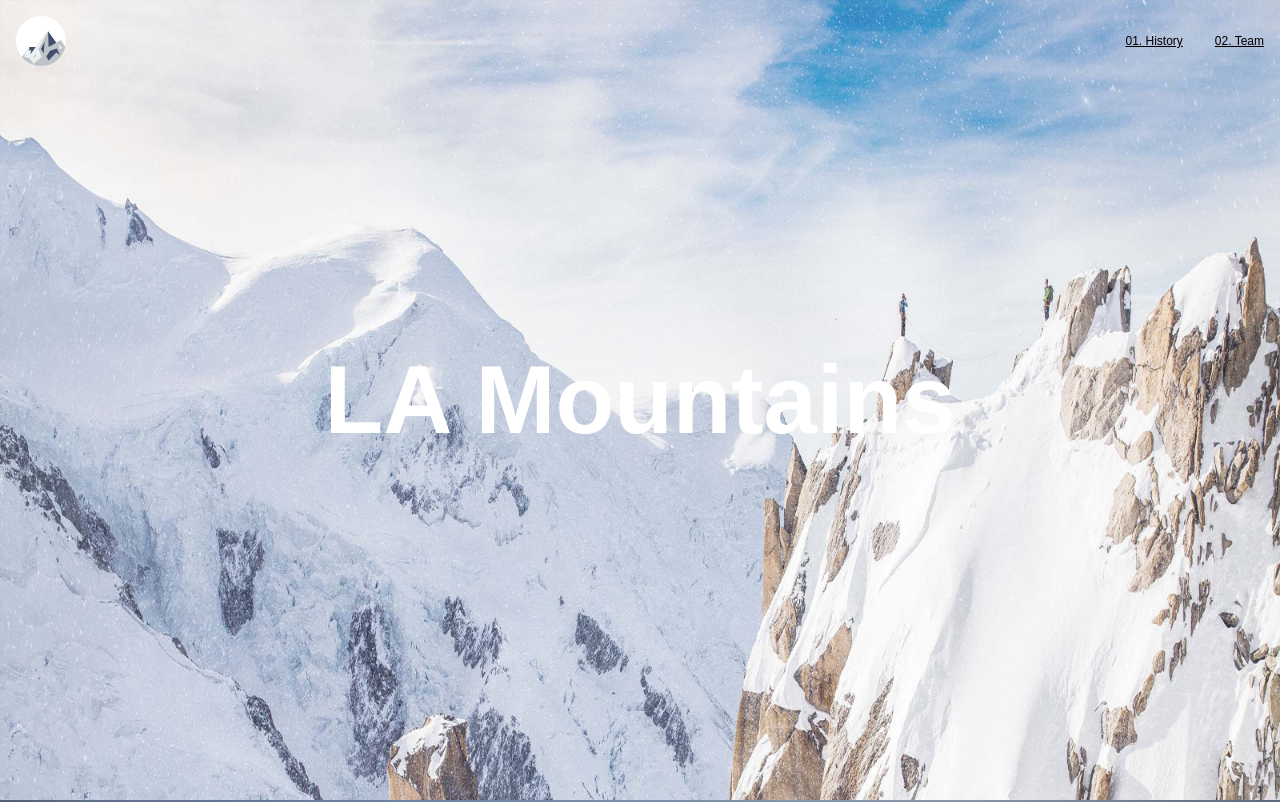
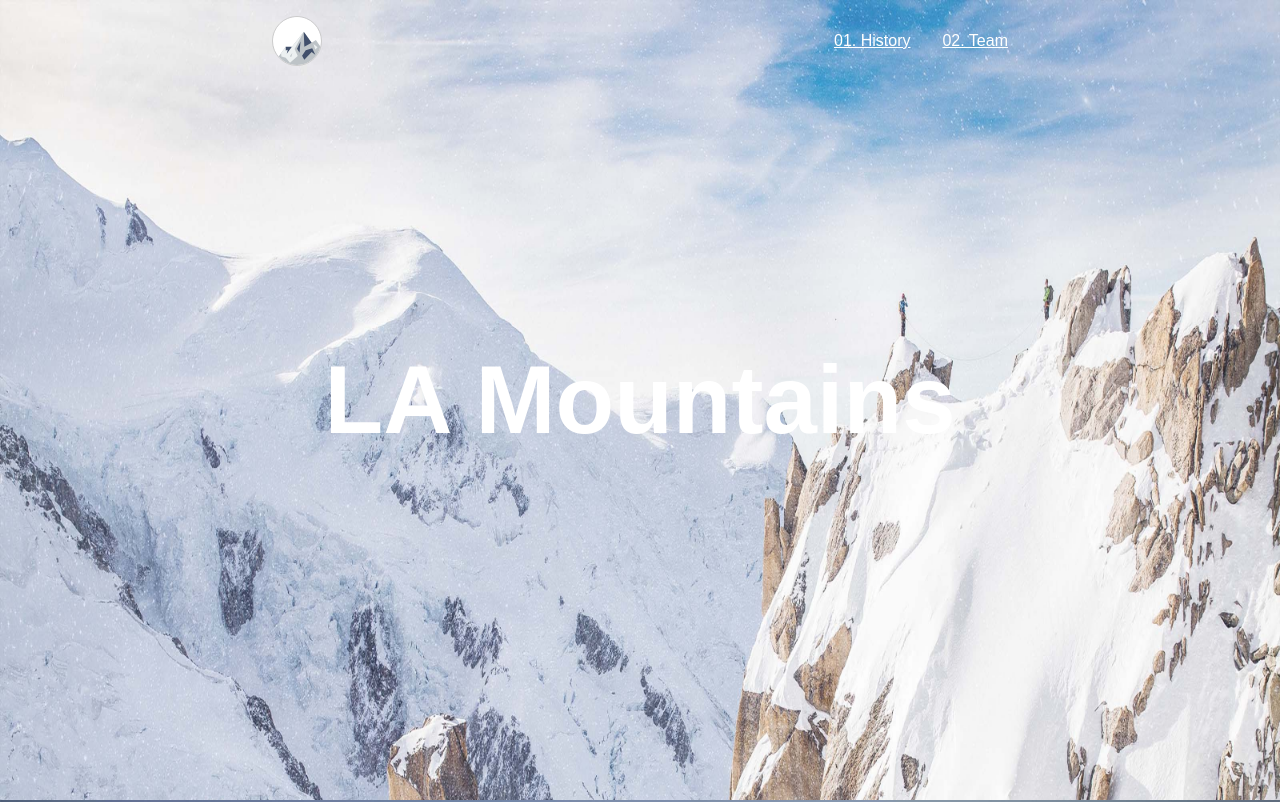
Before and after one commit to tyrone-toinfinity/la-mountains, a React (Vite) app: page / in a window 1280 px wide. Shown: the top 802 px of the page. Built offline with nearby package versions, Linux system fonts and the light colour scheme.

Commit message:
nav bar change color on scroll

```diff
--- a/src/components/Navbar.css
+++ b/src/components/Navbar.css
@@ -1,9 +1,7 @@
 nav {
-  max-width: 1440px;
   background-color: transparent;
   display: flex;
-  justify-content: space-between;
-  margin: 0 auto;
+  justify-content: space-around;
   padding: 1rem;
   align-items: center;
   position: fixed;
@@ -20,5 +18,30 @@ nav {
   flex-direction: row;
   gap: 2rem;
   text-decoration: underline;
-  font-size: 12px;
+  font-size: 1rem;
+  color: #fff;
 }
+
+.logo {
+  border: #ccc 1px solid;
+  border-radius: 50%;
+}
+.sticky {
+  /* position: sticky; */
+  background-color: #fff;
+  margin: 0 auto;
+  animation: navfade 0.5s ease;
+}
+
+@keyframes navfade {
+  0% {
+    opacity: 0;
+  }
+  100% {
+    opacity: 1;
+  }
+}
+.nav__links--blue {
+  color: #414f6b;
+  text-decoration: underline;
+}
--- a/src/components/Navbar.jsx
+++ b/src/components/Navbar.jsx
@@ -1,25 +1,57 @@
 import logo from "../assets/logo.svg";
 import "./Navbar.css";
+import { useState, useEffect } from "react";
 
 export const Navbar = () => {
+  // Scroll to ID
   const scrollToElement = (el) => {
     const element = document.getElementById(el);
     if (element) {
       element.scrollIntoView({ behavior: "smooth" });
     }
   };
+  const [isSticky, setIsSticky] = useState(false);
+
+  const handleScroll = () => {
+    const currentScrollPos = window.pageYOffset;
+    console.log(currentScrollPos);
+    if (currentScrollPos > 620) {
+      setIsSticky(true);
+    } else {
+      setIsSticky(false);
+    }
+  };
+
+  useEffect(() => {
+    window.addEventListener("scroll", handleScroll);
+    return () => {
+      window.removeEventListener("scroll", handleScroll);
+    };
+  }, []);
   return (
-    <nav>
+    <nav className={isSticky ? "sticky" : ""}>
       <img
         src={logo}
         alt="company logo"
         width={50}
         height={50}
         onClick={() => scrollToElement("hero")}
+        className="logo"
       />
-      <ul className="nav__links">
-        <li onClick={() => scrollToElement("history")}>01. History</li>
-        <li onClick={() => scrollToElement("team")}>02. Team</li>
+
+      <ul className="nav__links  font ">
+        <li
+          onClick={() => scrollToElement("history")}
+          className={isSticky ? "nav__links--blue" : ""}
+        >
+          01. History
+        </li>
+        <li
+          onClick={() => scrollToElement("team")}
+          className={isSticky ? "nav__links--blue" : ""}
+        >
+          02. Team
+        </li>
       </ul>
     </nav>
   );
```
